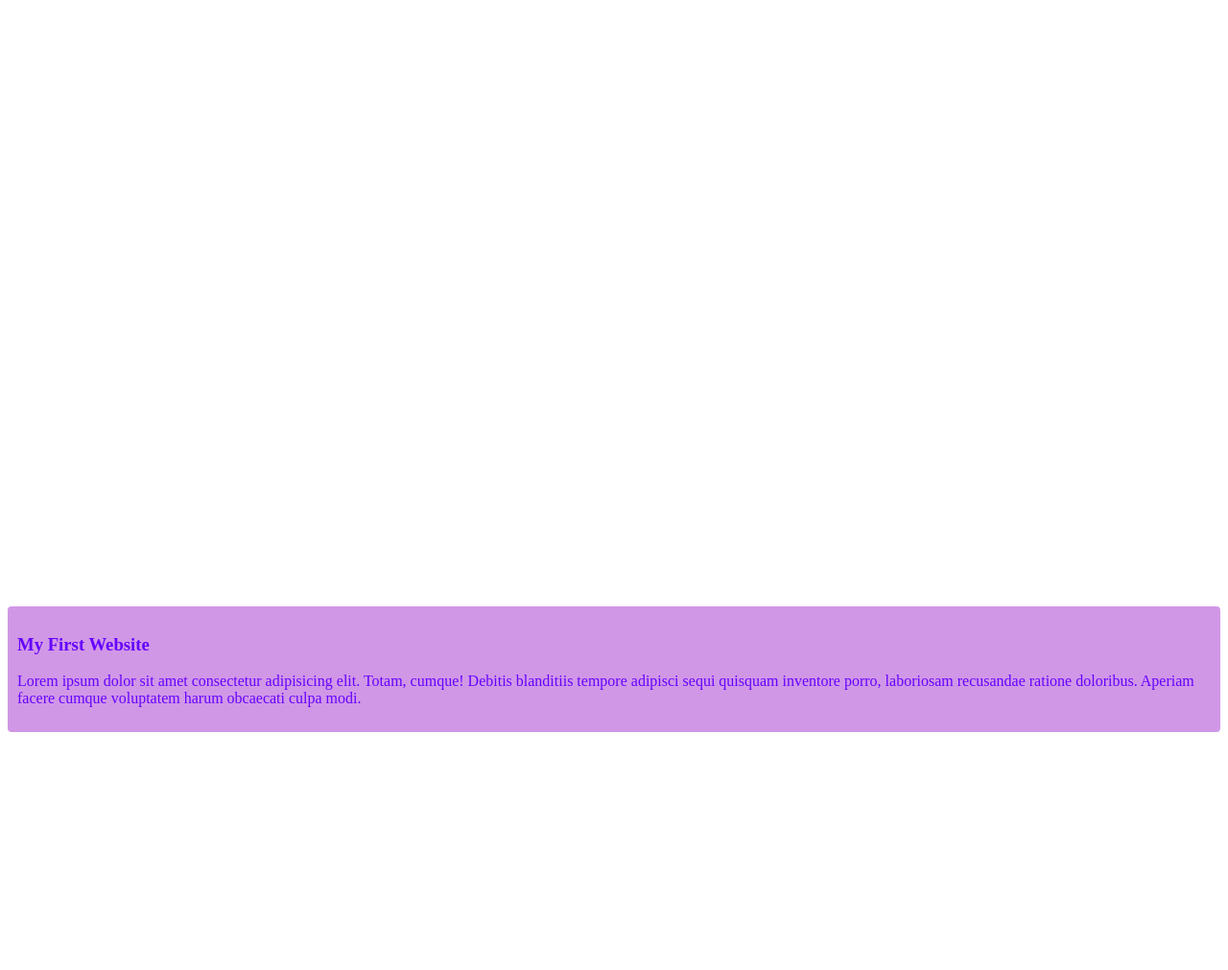
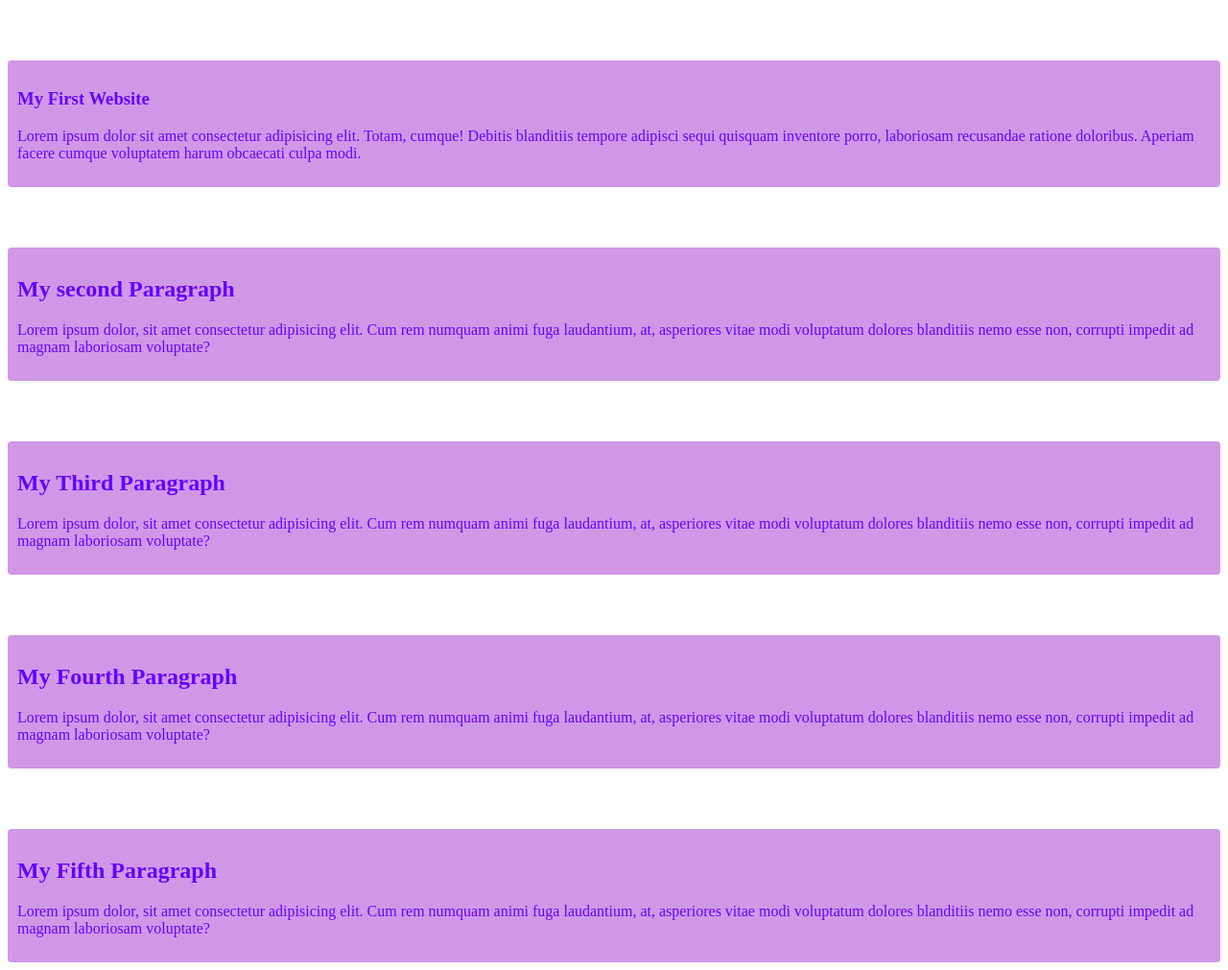
Before and after one commit to chowdhuryahad/my-simple-website, a plain HTML site: page index.html in a window 1280 px wide. Shown: the whole page at 96% size. Before the commit the page ends 800 px from the top, so only its background shows below. Drawn offline with Linux system fonts and the light colour scheme.

Commit message:
added new paragraph

```diff
--- a/Style/Blog.css
+++ b/Style/Blog.css
@@ -5,6 +5,5 @@ div{
     border: 10;
     border-radius: 4px;
     size: 50%;
-    background-size: 50%;
-    margin-top: 50%;
-}
+    background-size: 5%;
+    margin-top: 5%;
--- a/index.html
+++ b/index.html
@@ -10,4 +10,36 @@
     <h3> My First Website</h3>
     <p>Lorem ipsum dolor sit amet consectetur adipisicing elit. Totam, cumque! Debitis blanditiis tempore adipisci sequi quisquam inventore porro, laboriosam recusandae ratione doloribus. Aperiam facere cumque voluptatem harum obcaecati culpa modi.</p>
 </div>
+<div>
+    <h2>
+        My second Paragraph
+    </h2>
+    <p>
+        Lorem ipsum dolor, sit amet consectetur adipisicing elit. Cum rem numquam animi fuga laudantium, at, asperiores vitae modi voluptatum dolores blanditiis nemo esse non, corrupti impedit ad magnam laboriosam voluptate?
+    </p>
+</div>
+<div>
+    <h2>
+        My Third Paragraph
+    </h2>
+    <p>
+        Lorem ipsum dolor, sit amet consectetur adipisicing elit. Cum rem numquam animi fuga laudantium, at, asperiores vitae modi voluptatum dolores blanditiis nemo esse non, corrupti impedit ad magnam laboriosam voluptate?
+    </p>
+</div>
+<div>
+    <h2>
+        My Fourth Paragraph
+    </h2>
+    <p>
+        Lorem ipsum dolor, sit amet consectetur adipisicing elit. Cum rem numquam animi fuga laudantium, at, asperiores vitae modi voluptatum dolores blanditiis nemo esse non, corrupti impedit ad magnam laboriosam voluptate?
+    </p>
+</div>
+<div>
+    <h2>
+        My Fifth Paragraph
+    </h2>
+    <p>
+        Lorem ipsum dolor, sit amet consectetur adipisicing elit. Cum rem numquam animi fuga laudantium, at, asperiores vitae modi voluptatum dolores blanditiis nemo esse non, corrupti impedit ad magnam laboriosam voluptate?
+    </p>
+</div>
 <body>
```
